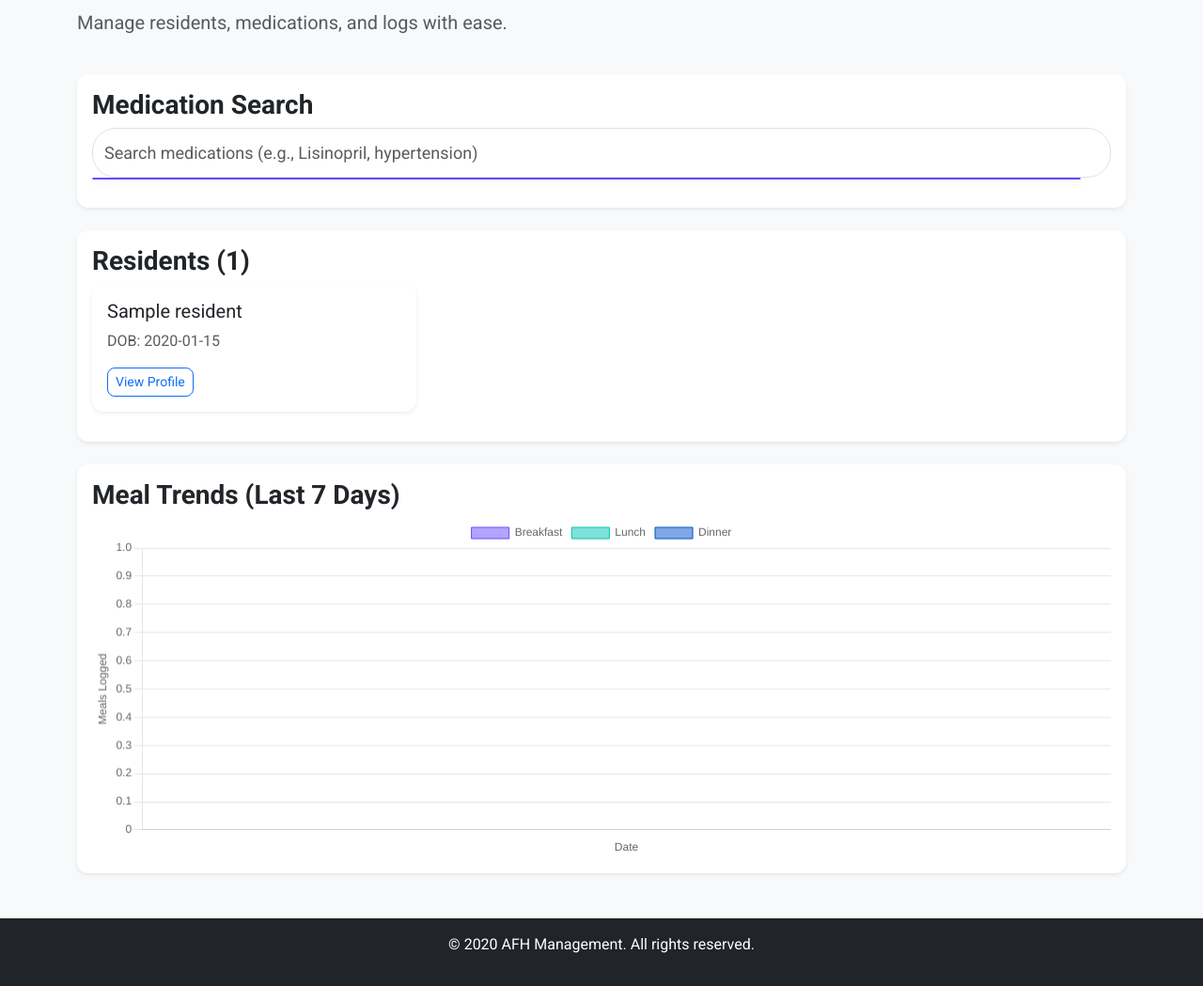
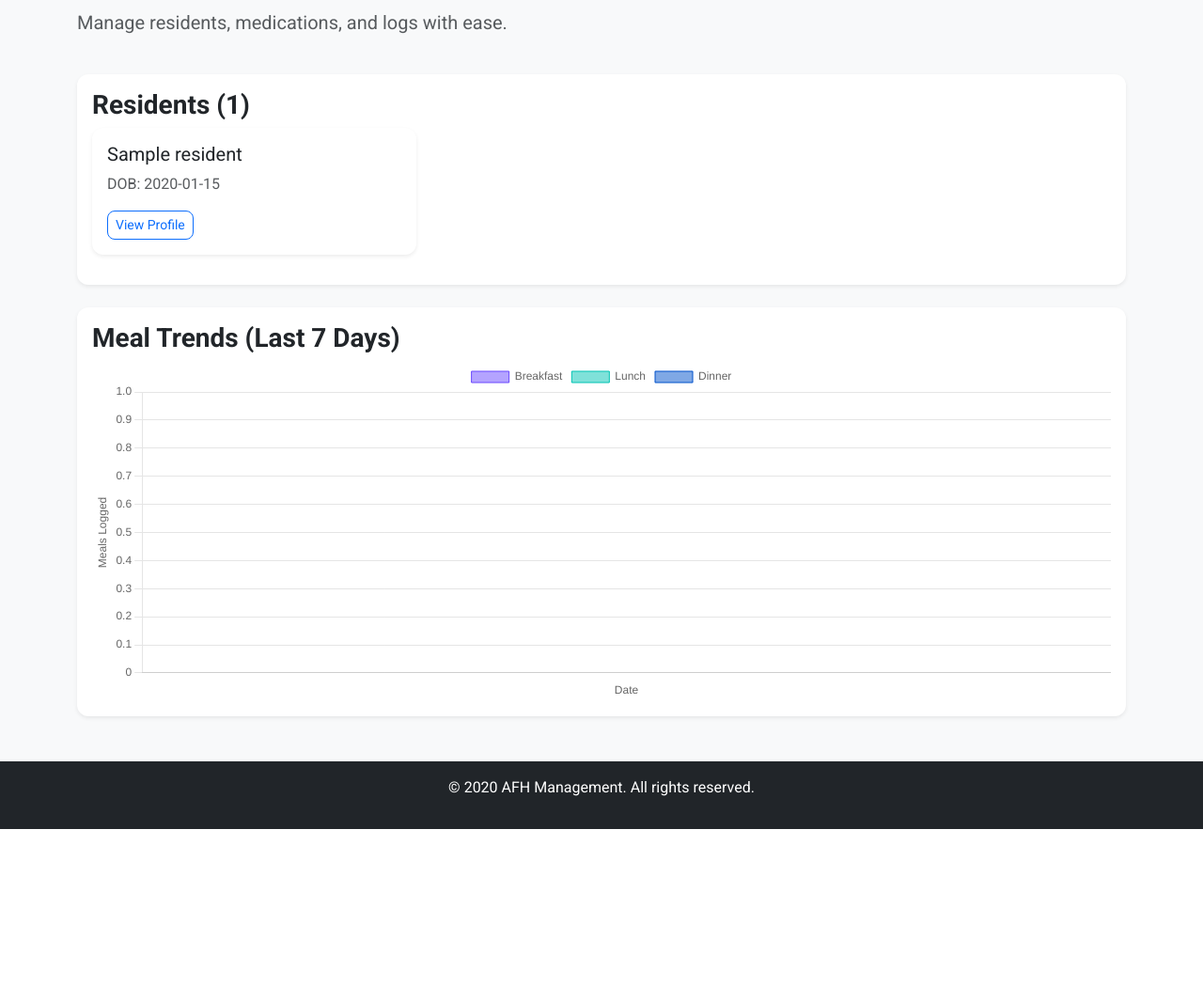
Before and after one commit to RayRedi/AFHManagerGrokv2, a Python web app: template templates/home.html in a window 1280 px wide. Shown: the part 129-1178 px from the top of the page at 94% size. After the commit the page ends 1011 px from the top, so only its background shows below. Run offline with Jinja, Linux system fonts and the light colour scheme; the template is opened without the code that fills it: most values are stand-ins (such as "Sample title", 1, 10 or a date in 2020).

Commit message:
Assistant checkpoint: Remove medication search from home page
Assistant generated file changes:
- templates/home.html: Remove medication search section from home page

---

User prompt:

The medication search bar is not necessary on the landing page. This is necessary only on residents' profiles

Replit-Commit-Author: Assistant
Replit-Commit-Session-Id: 7bc50404-c684-482a-8325-4b5f8fdb7023

```diff
--- a/templates/home.html
+++ b/templates/home.html
@@ -10,18 +10,6 @@
         {% if current_user.role == 'admin' %}
             <a href="{{ url_for('add_resident') }}" class="btn btn-primary btn-lg w-100 w-md-auto" style="background: #6b48ff; border: none;">Add Resident</a>
         {% endif %}
-    </div>
-</div>
-
-<!-- Medication Search -->
-<div class="card shadow-sm mb-4">
-    <div class="card-body">
-        <h3 class="card-title fw-bold text-dark">Medication Search</h3>
-        <div class="position-relative">
-            <input type="text" id="med-search" class="form-control form-control-lg rounded-pill" placeholder="Search medications (e.g., Lisinopril, hypertension)" aria-label="Search medications">
-            <div id="medication-dropdown-home" class="dropdown"></div>
-        </div>
-        <div id="medication-details" class="mt-3"></div>
     </div>
 </div>
 
```
